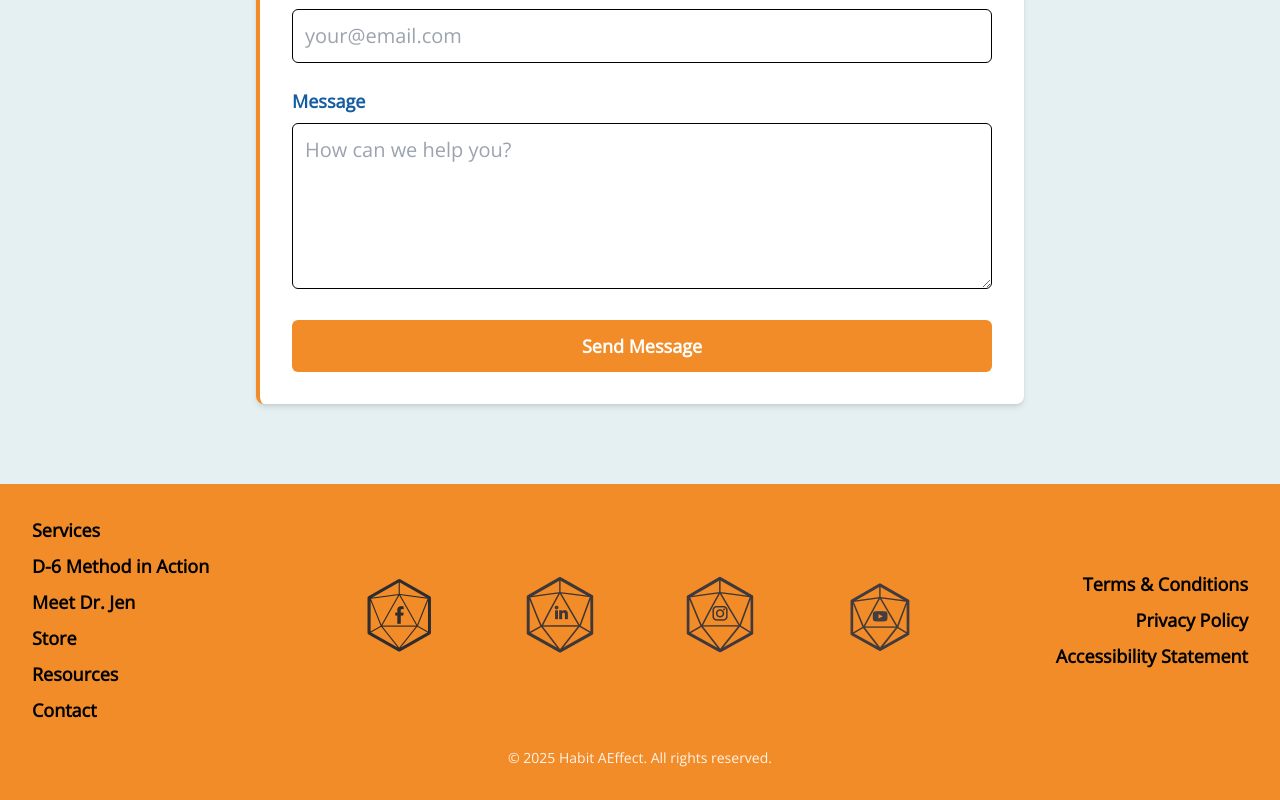
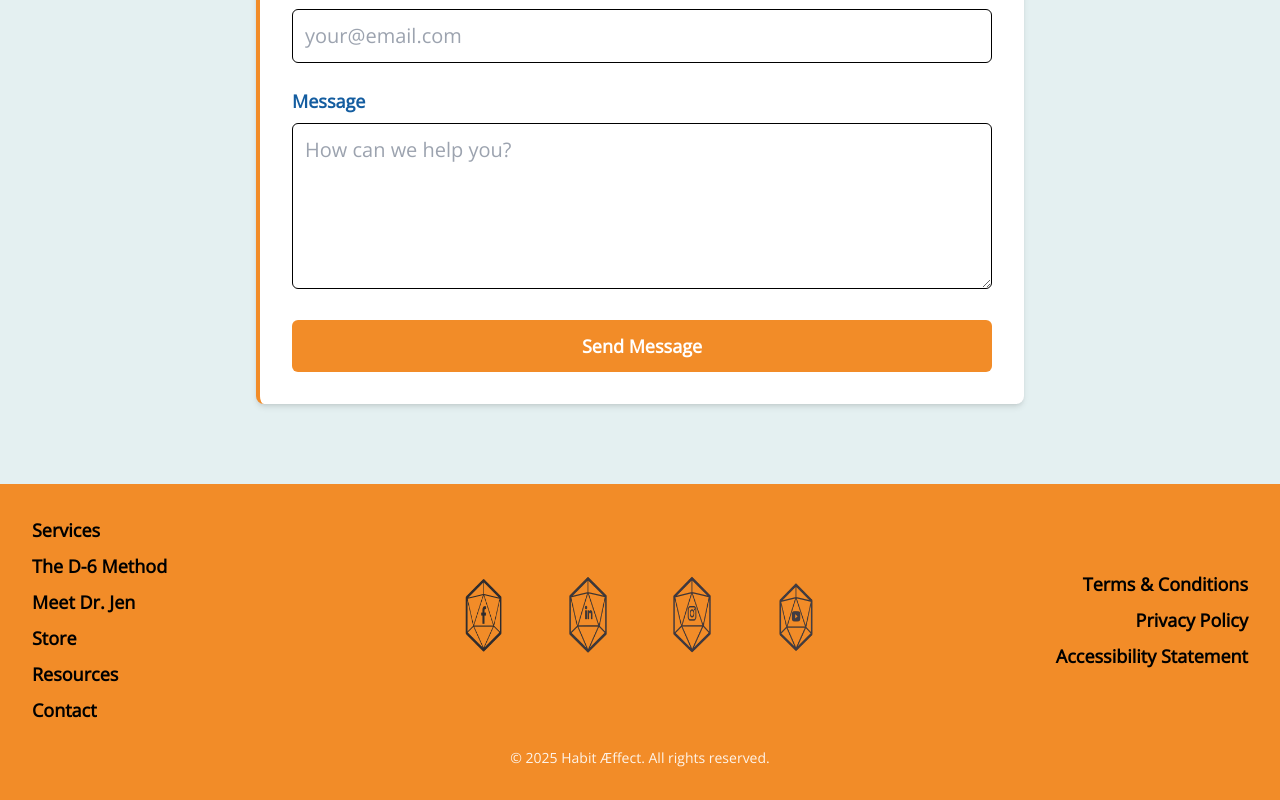
Before and after one commit to D3adchef/HabitAEffect, a React (Vite) app: page /contact in a window 1280 px wide. Shown: the part 608-1408 px from the top of the page. Built offline with nearby package versions, Linux system fonts and the light colour scheme.

Commit message:
updated navbar and footer

```diff
--- a/src/components/Footer.jsx
+++ b/src/components/Footer.jsx
@@ -1,5 +1,5 @@
 import facebook from "../assets/facebook.png";
-import indeed from "../assets/indeed.png"; // temporarily used for LinkedIn
+import indeed from "../assets/indeed.png";
 import instagram from "../assets/instagram.png";
 import youtube from "../assets/youtube.png";
 
@@ -8,112 +8,48 @@ export default function Footer() {
     <footer className="w-full bg-[#F28C28] text-blue-900 py-8 px-8">
       <div className="max-w-7xl mx-auto grid grid-cols-1 md:grid-cols-3 gap-8 items-center">
 
-        {/* Left side links */}
+        {/* Left links */}
         <div className="flex flex-col gap-2 font-semibold text-lg text-center md:text-left">
-          <a className="hover:text-white transition-colors" href="/services">
-            Services
-          </a>
+          <a className="hover:text-white transition-colors" href="/services">Services</a>
           <a className="hover:text-white transition-colors" href="/d6-method">
-            D-6 Method in Action
+            The D-6 Method
           </a>
           <a className="hover:text-white transition-colors" href="/meet-dr-jen">
             Meet Dr. Jen
           </a>
-          <a className="hover:text-white transition-colors" href="/store">
-            Store
+          <a className="hover:text-white transition-colors" href="/store">Store</a>
+          <a className="hover:text-white transition-colors" href="/resources">Resources</a>
+          <a className="hover:text-white transition-colors" href="/contact">Contact</a>
+        </div>
+
+        {/* Socials */}
+        <div className="flex justify-center gap-8">
+          <a href="https://www.facebook.com/profile.php?id=61586005975347" target="_blank" rel="noopener noreferrer">
+            <img src={facebook} alt="Facebook" className="h-32 hover:scale-110 transition-transform" />
           </a>
-          <a className="hover:text-white transition-colors" href="/resources">
-            Resources
+          <a href="https://www.linkedin.com/company/110440136/admin/dashboard/" target="_blank" rel="noopener noreferrer">
+            <img src={indeed} alt="LinkedIn" className="h-32 hover:scale-110 transition-transform" />
           </a>
-          <a className="hover:text-white transition-colors" href="/contact">
-            Contact
+          <a href="https://www.instagram.com/thehabitaeffect/" target="_blank" rel="noopener noreferrer">
+            <img src={instagram} alt="Instagram" className="h-32 hover:scale-110 transition-transform" />
+          </a>
+          <a href="https://www.youtube.com/@TheHabitAEffect" target="_blank" rel="noopener noreferrer">
+            <img src={youtube} alt="YouTube" className="h-32 hover:scale-110 transition-transform" />
           </a>
         </div>
 
-        {/* Center social icons */}
-        <div className="flex justify-center gap-8">
-          <a
-            href="https://www.facebook.com/profile.php?id=61586005975347"
-            target="_blank"
-            rel="noopener noreferrer"
-            aria-label="Facebook"
-            className="flex items-center justify-center"
-          >
-            <div className="h-32 w-32 flex items-center justify-center">
-              <img
-                src={facebook}
-                alt="Facebook"
-                className="max-h-full max-w-full object-contain hover:scale-110 transition-transform"
-              />
-            </div>
-          </a>
-
-          <a
-            href="https://www.linkedin.com/company/110440136/admin/dashboard/"
-            target="_blank"
-            rel="noopener noreferrer"
-            aria-label="LinkedIn"
-            className="flex items-center justify-center"
-          >
-            <div className="h-32 w-32 flex items-center justify-center">
-              <img
-                src={indeed}
-                alt="LinkedIn"
-                className="max-h-full max-w-full object-contain hover:scale-110 transition-transform"
-              />
-            </div>
-          </a>
-
-          <a
-            href="https://www.instagram.com/thehabitaeffect/"
-            target="_blank"
-            rel="noopener noreferrer"
-            aria-label="Instagram"
-            className="flex items-center justify-center"
-          >
-            <div className="h-32 w-32 flex items-center justify-center">
-              <img
-                src={instagram}
-                alt="Instagram"
-                className="max-h-full max-w-full object-contain hover:scale-110 transition-transform"
-              />
-            </div>
-          </a>
-
-          <a
-            href="https://www.youtube.com/@TheHabitAEffect"
-            target="_blank"
-            rel="noopener noreferrer"
-            aria-label="YouTube"
-            className="flex items-center justify-center"
-          >
-            <div className="h-32 w-32 flex items-center justify-center">
-              <img
-                src={youtube}
-                alt="YouTube"
-                className="max-h-full max-w-full object-contain hover:scale-110 transition-transform"
-              />
-            </div>
-          </a>
-        </div>
-
-        {/* Right side legal links */}
+        {/* Legal */}
         <div className="flex flex-col gap-2 font-semibold text-lg text-center md:text-right">
-          <a className="hover:text-white transition-colors" href="/terms">
-            Terms & Conditions
-          </a>
-          <a className="hover:text-white transition-colors" href="/privacy">
-            Privacy Policy
-          </a>
+          <a className="hover:text-white transition-colors" href="/terms">Terms & Conditions</a>
+          <a className="hover:text-white transition-colors" href="/privacy">Privacy Policy</a>
           <a className="hover:text-white transition-colors" href="/accessibility">
             Accessibility Statement
           </a>
         </div>
       </div>
 
-      {/* Copyright */}
       <div className="mt-6 text-center text-sm text-white opacity-90">
-        © {new Date().getFullYear()} Habit AEffect. All rights reserved.
+        © {new Date().getFullYear()} Habit Æffect. All rights reserved.
       </div>
     </footer>
   );
--- a/src/components/Navbar.jsx
+++ b/src/components/Navbar.jsx
@@ -25,7 +25,7 @@ export default function Navbar() {
           <a href="/" className="hover:text-white transition-colors">Home</a>
           <a href="/services" className="hover:text-white transition-colors">Services</a>
           <a href="/d6-method" className="hover:text-white transition-colors">
-            D-6 Method in Action
+            The D-6 Method
           </a>
           <a href="/meet-dr-jen" className="hover:text-white transition-colors">
             Meet Dr. Jen
--- a/src/pages/D6.jsx
+++ b/src/pages/D6.jsx
@@ -4,7 +4,7 @@ export default function D6() {
   return (
     <>
       <Helmet>
-        <title>D-6 Method | Habit Æffect</title>
+        <title>The D-6 Method | Habit Æffect</title>
         <meta
           name="description"
           content="The D-6 Method is a structured, research-backed framework for understanding, designing, and sustaining meaningful habit change."
@@ -14,7 +14,7 @@ export default function D6() {
       <div className="w-full min-h-screen bg-background pt-32 pb-20 px-6 md:px-12 lg:px-24">
         {/* Page Title */}
         <h1 className="text-4xl md:text-5xl font-bold text-orange text-center mb-12">
-          D-6 Method
+         The D-6 Method
         </h1>
 
         <div className="max-w-5xl mx-auto text-black font-medium space-y-16">
```
